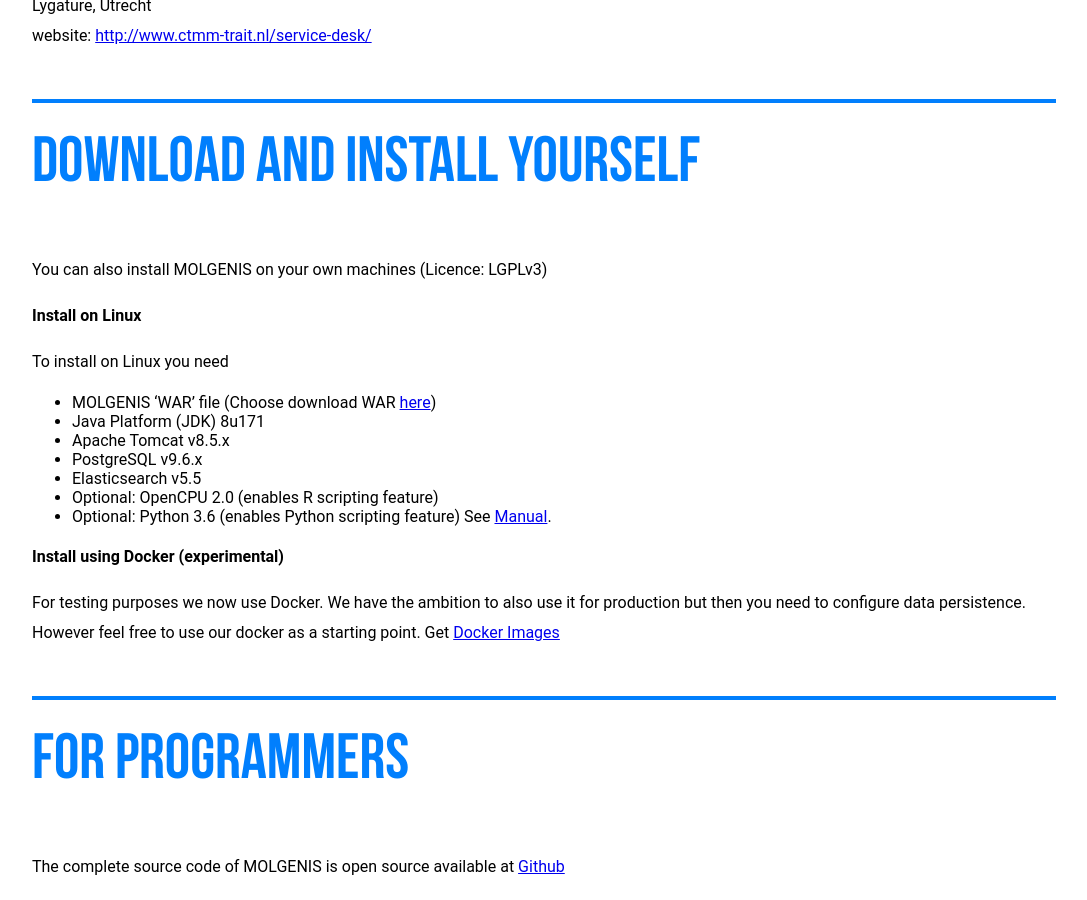
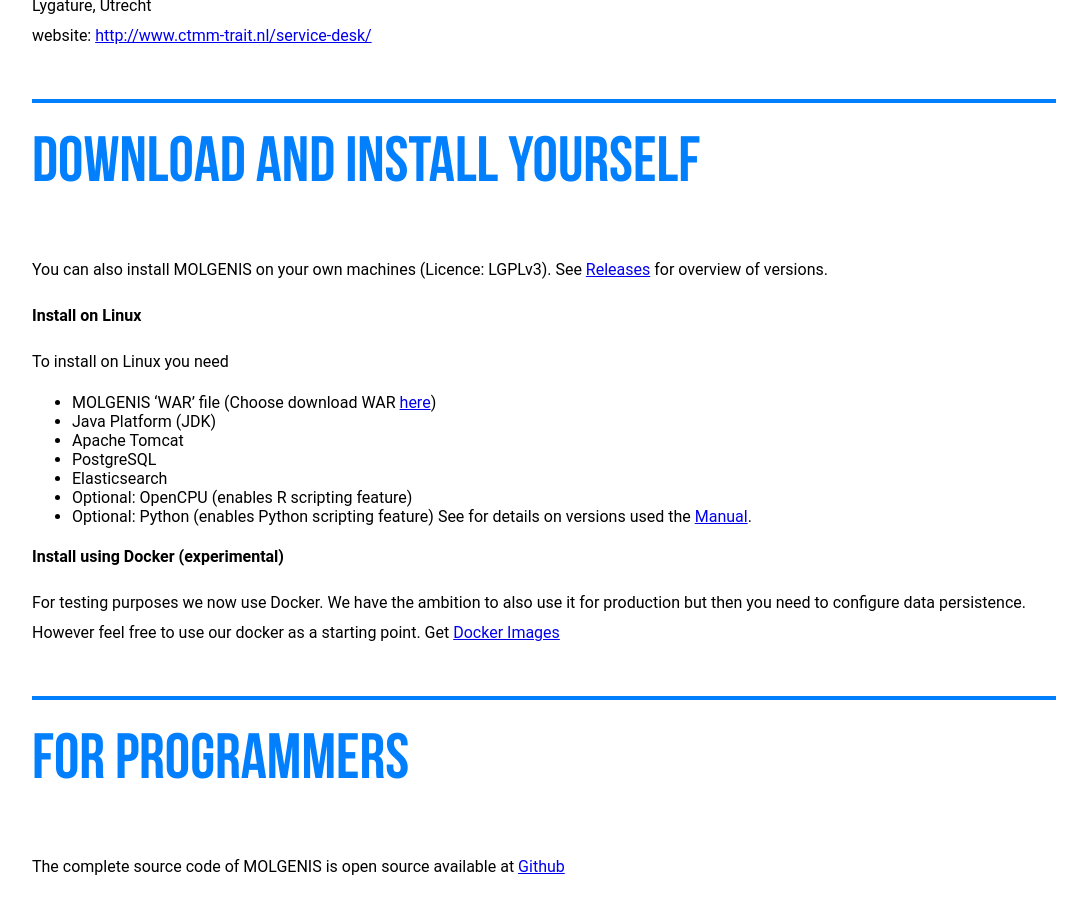
Before and after one commit to mswertz/mswertz.gihub.io, a Jekyll site: the page built from get.md, in a window 1280 px wide and 900 px high, scrolled down 797 px. Shown: the whole window, without its empty margins (96-1183 px from the left). Built offline with Jekyll 4.4.1, drawn with Linux system fonts in a browser that asks for light colours.

Commit message:
second draft contents of get.md

```diff
--- a/get.md
+++ b/get.md
@@ -15,19 +15,19 @@ Lygature, Utrecht
 website: <http://www.ctmm-trait.nl/service-desk/>
 
 # Download and install yourself
-You can also install MOLGENIS on your own machines (Licence: LGPLv3)
+You can also install MOLGENIS on your own machines (Licence: LGPLv3). See [Releases](https://github.com/molgenis/molgenis/releases) for overview of versions.
 
 **Install on Linux**
 
 To install on Linux you need
 * MOLGENIS 'WAR' file (Choose download WAR [here](https://search.maven.org/search?q=g:org.molgenis%20AND%20a:molgenis-app here))
-* Java Platform (JDK) 8u171
-* Apache Tomcat v8.5.x
-* PostgreSQL v9.6.x
-* Elasticsearch v5.5
-* Optional: OpenCPU 2.0 (enables R scripting feature)
-* Optional: Python 3.6 (enables Python scripting feature)
-See [Manual](https://molgenis.gitbooks.io/molgenis/content/quickstart/guide-tomcat.html).
+* Java Platform (JDK)
+* Apache Tomcat
+* PostgreSQL
+* Elasticsearch
+* Optional: OpenCPU (enables R scripting feature)
+* Optional: Python (enables Python scripting feature)
+See for details on versions used the [Manual](https://molgenis.gitbooks.io/molgenis/content/quickstart/guide-tomcat.html).
 
 **Install using Docker (experimental)**
 
```
